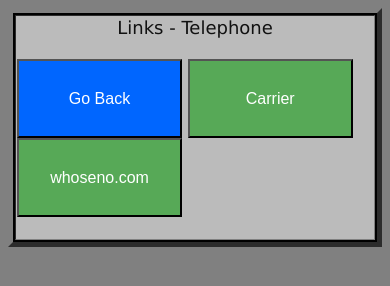
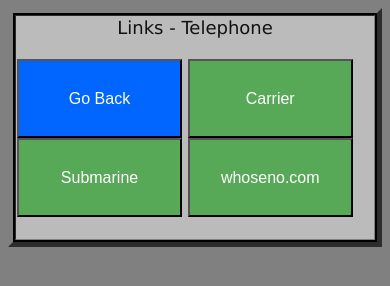
Before and after one commit to sEzZEopg/sEzZEopg.github.io, a plain HTML site: page telephone.html in a window 390 px wide. Drawn offline with Linux system fonts and the light colour scheme.

Commit message:
telephone.html

```diff
--- a/telephone.html
+++ b/telephone.html
@@ -20,6 +20,7 @@ function goBack() {
     <font size="4" face="Verdana, Arial, Helvetica, sans-serif"><center><font color="#111111">Links - Telephone</center></font><br>
     <button style="width:165;height:79;color:white;background-color:#0066ff;font-size:16px" onClick="goBack()">Go Back</button>
     <button style="width:165;height:79;color:white;background-color:#57A957;font-size:16px" onClick="window.open('https://scammerblaster.com/carrier-lookup/', '_self')">Carrier</button>
+    <button style="width:165;height:79;color:white;background-color:#57A957;font-size:16px" onClick="window.open('https://www.submarinecablemap.com/', '_self')">Submarine</button>
     <button style="width:165;height:79;color:white;background-color:#57A957;font-size:16px" onClick="window.open('https://www.whoseno.com/', '_self')">whoseno.com</button>
     <br><br>
   </tr>
```
